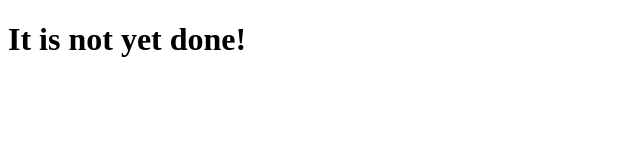
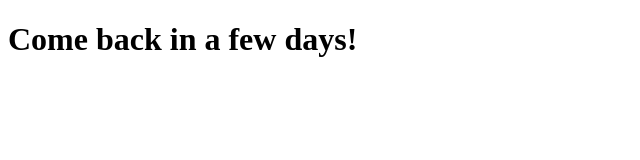
Before and after one commit to MsAkiNom/msakinom.github.io, a plain HTML site: page index.html in a window 1280 px wide. Shown: the whole page, without its empty margins (0-640 px from the left). Drawn offline with Linux system fonts and the light colour scheme.

Commit message:
first commit

```diff
--- a/index.html
+++ b/index.html
@@ -11,7 +11,7 @@
         <!-- Header-->
         <header class="">
             <div class="container text-center">
-                <h1 class="mb-1">It is not yet done!</h1>
+                <h1 class="mb-1">Come back in a few days!</h1>
             </div>
         </header>
 
```
